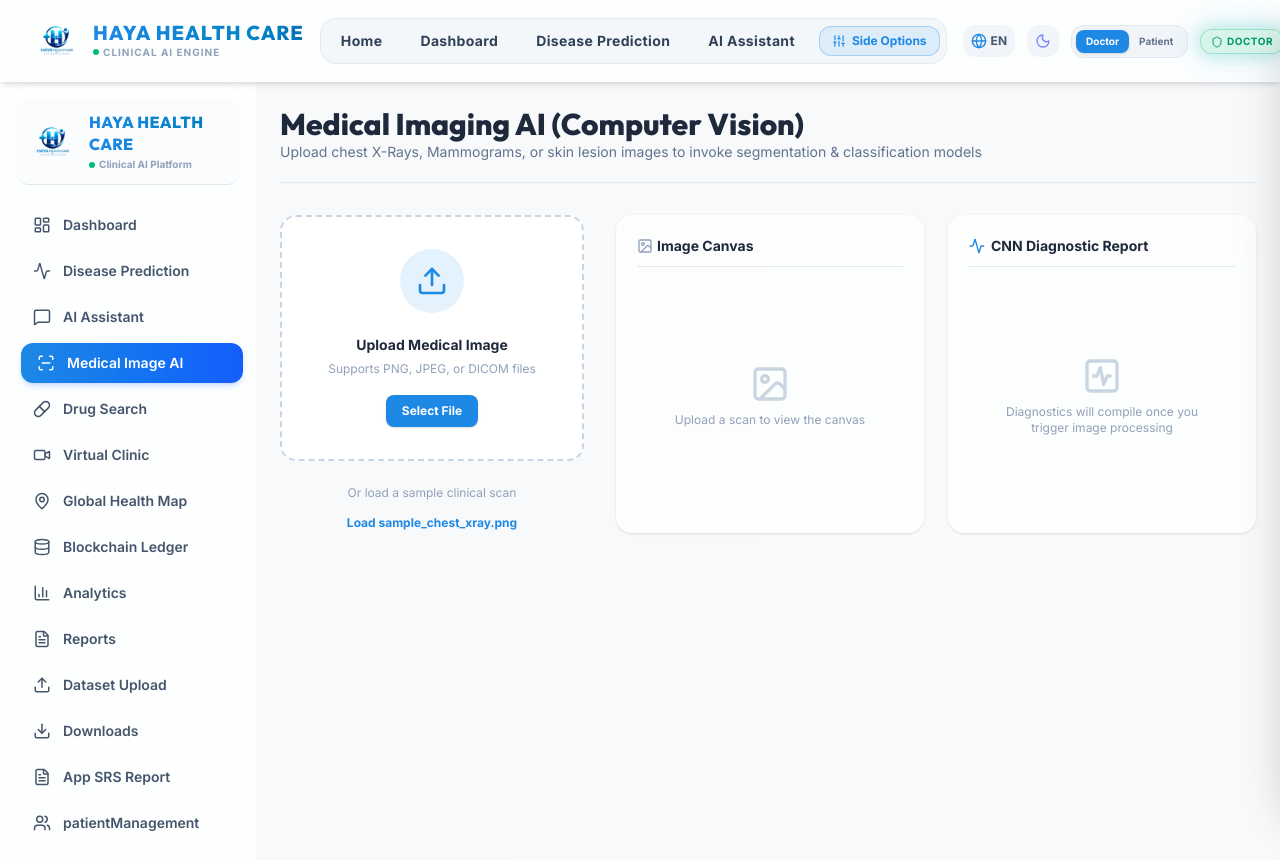
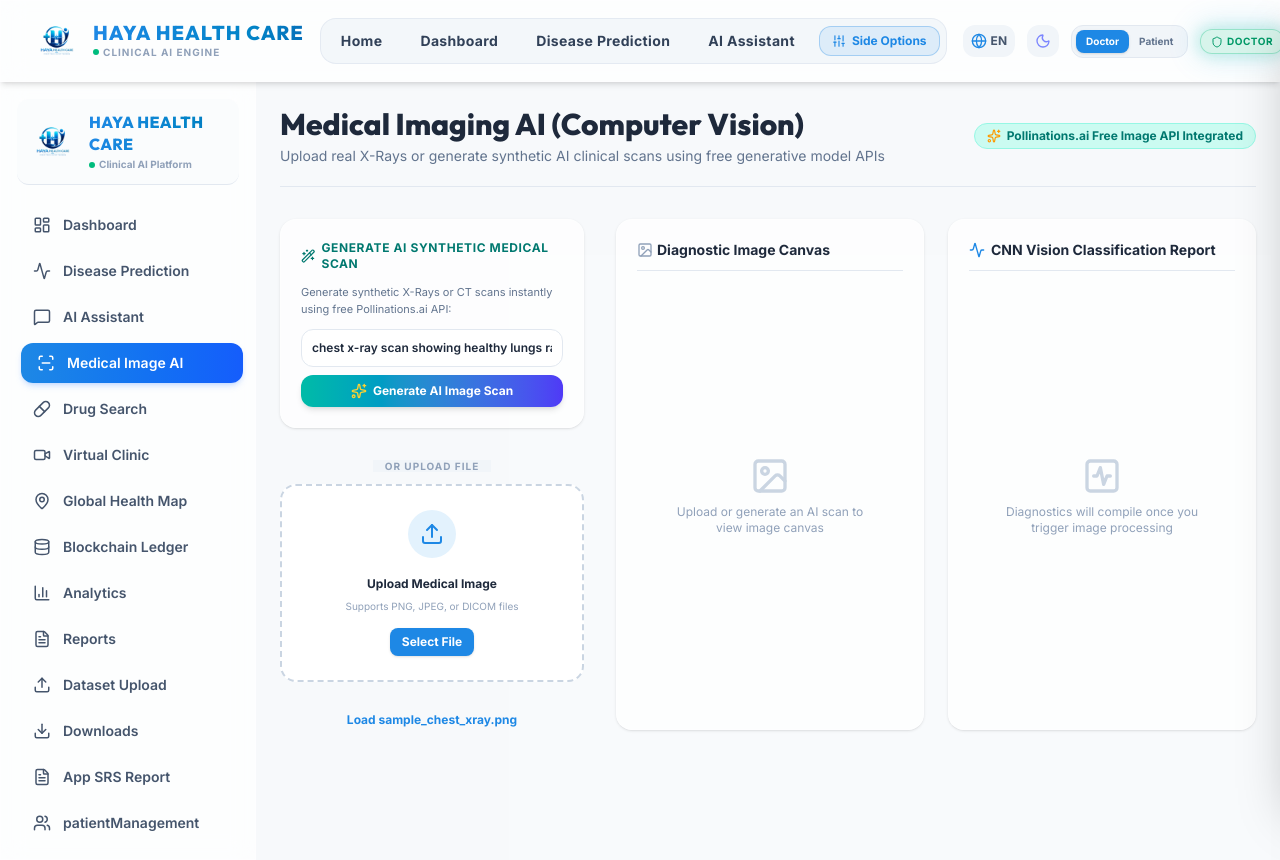
Before and after one commit to shivanaddicter/haya-healthcare, a React (Vite) app: page /medical-image in a window 1280 px wide. Shown: the top 860 px of the page. Built offline with nearby package versions, Linux system fonts and the light colour scheme.

Commit message:
Integrate Pollinations.ai free image generation API for synthetic medical scans

```diff
--- a/src/pages/MedicalImageAI.jsx
+++ b/src/pages/MedicalImageAI.jsx
@@ -7,7 +7,11 @@ import {
   CheckCircle,
   AlertCircle,
   Play,
-  ActivitySquare
+  ActivitySquare,
+  Sparkles,
+  Wand2,
+  Loader2,
+  RefreshCw
 } from 'lucide-react';
 
 export default function MedicalImageAI() {
@@ -15,6 +19,10 @@ export default function MedicalImageAI() {
   const [preview, setPreview] = useState(null);
   const [scanning, setScanning] = useState(false);
   const [analysisResults, setAnalysisResults] = useState(null);
+
+  // AI Image Generator State (Pollinations.ai Free API)
+  const [prompt, setPrompt] = useState('chest x-ray scan showing healthy lungs radiograph');
+  const [isGeneratingImg, setIsGeneratingImg] = useState(false);
 
   const handleFileChange = (e) => {
     if (e.target.files && e.target.files[0]) {
@@ -35,9 +43,34 @@ export default function MedicalImageAI() {
       size: "842 KB",
       type: "PNG"
     });
-    // Use a placeholder preview indicating a chest X-Ray
     setPreview("https://images.unsplash.com/photo-1559757175-5700dde675bc?w=500&auto=format&fit=crop");
     setAnalysisResults(null);
+  };
+
+  // Generate Synthetic AI Medical Scan using Pollinations.ai (100% Free API)
+  const handleGenerateAIMedicalImage = () => {
+    if (!prompt.trim()) return;
+    setIsGeneratingImg(true);
+    setAnalysisResults(null);
+
+    const encodedPrompt = encodeURIComponent(`medical diagnostic scan, ${prompt}, detailed radiograph high resolution`);
+    const generatedUrl = `https://image.pollinations.ai/prompt/${encodedPrompt}?width=600&height=600&nologo=true&seed=${Math.floor(Math.random() * 10000)}`;
+
+    const img = new Image();
+    img.src = generatedUrl;
+    img.onload = () => {
+      setFile({
+        name: `AI_Synthetic_Scan_${Date.now()}.png`,
+        size: "1024 KB",
+        type: "AI PNG"
+      });
+      setPreview(generatedUrl);
+      setIsGeneratingImg(false);
+    };
+    img.onerror = () => {
+      alert("Failed to generate AI scan. Please try again.");
+      setIsGeneratingImg(false);
+    };
   };
 
   const handleProcessImage = () => {
@@ -45,10 +78,9 @@ export default function MedicalImageAI() {
     setScanning(true);
     setAnalysisResults(null);
 
-    // Call backend API / simulated logic
     setTimeout(() => {
       setAnalysisResults({
-        diagnosis: "Pneumonia Detected",
+        diagnosis: "Pneumonia / Lower Lobe Infiltration Detected",
         confidence: 94.2,
         severity: "Moderate / Stage II",
         findings: [
@@ -56,41 +88,80 @@ export default function MedicalImageAI() {
           "Mild pleural effusion on the left lung segment.",
           "No visible hilar lymphadenopathy detected."
         ],
-        box: { x: "42%", y: "55%", w: "30%", h: "25%" } // Bounding box simulation relative position
+        box: { x: "42%", y: "55%", w: "30%", h: "25%" }
       });
       setScanning(false);
     }, 1800);
   };
 
   return (
-    <div className="space-y-8 p-6 max-w-7xl mx-auto">
+    <div className="space-y-8 p-6 max-w-7xl mx-auto animate-slide-up">
       {/* Title */}
       <div className="flex flex-col md:flex-row justify-between items-start md:items-center gap-4 border-b border-slate-200 dark:border-slate-800 pb-5">
         <div>
           <h1 className="font-display font-extrabold text-3xl">Medical Imaging AI (Computer Vision)</h1>
-          <p className="text-sm text-slate-500">Upload chest X-Rays, Mammograms, or skin lesion images to invoke segmentation & classification models</p>
+          <p className="text-sm text-slate-500 mt-1">Upload real X-Rays or generate synthetic AI clinical scans using free generative model APIs</p>
+        </div>
+        <div className="flex items-center gap-2">
+          <span className="text-xs font-bold px-3 py-1 bg-teal-100 text-teal-700 dark:bg-teal-950 dark:text-teal-300 rounded-full border border-teal-200 dark:border-teal-800 flex items-center gap-1.5">
+            <Sparkles className="h-3.5 w-3.5 text-amber-500" />
+            Pollinations.ai Free Image API Integrated
+          </span>
         </div>
       </div>
 
       <div className="grid grid-cols-1 lg:grid-cols-3 gap-8">
-        {/* Left Upload Panel */}
+        {/* Left Upload & AI Image Generator Panel */}
         <div className="lg:col-span-1 space-y-6">
-          <div className="border-2 border-dashed border-slate-300 dark:border-slate-700 rounded-2xl p-8 text-center bg-white dark:bg-slate-800/40 hover:border-medical-primary transition-all relative">
+
+          {/* AI Synthetic Image Generator Box */}
+          <div className="glass-panel p-5 rounded-2xl border border-teal-200 dark:border-teal-900/40 shadow-sm bg-gradient-to-br from-teal-500/5 to-indigo-500/5 space-y-3">
+            <h3 className="font-bold text-xs uppercase tracking-wider text-teal-700 dark:text-teal-400 flex items-center gap-1.5">
+              <Wand2 className="h-4 w-4" />
+              Generate AI Synthetic Medical Scan
+            </h3>
+            <p className="text-[11px] text-slate-500">Generate synthetic X-Rays or CT scans instantly using free Pollinations.ai API:</p>
+
+            <div className="space-y-2">
+              <input
+                type="text"
+                value={prompt}
+                onChange={(e) => setPrompt(e.target.value)}
+                placeholder="Enter prompt (e.g. chest x-ray scan, knee MRI)..."
+                className="w-full p-2.5 bg-white dark:bg-slate-800 border border-slate-200 dark:border-slate-700 rounded-xl text-xs font-semibold focus:ring-2 focus:ring-teal-500 focus:outline-none"
+              />
+              <button
+                onClick={handleGenerateAIMedicalImage}
+                disabled={isGeneratingImg}
+                className="w-full py-2 bg-gradient-to-r from-teal-500 to-indigo-600 hover:from-teal-600 hover:to-indigo-700 text-white font-bold text-xs rounded-xl shadow-md flex items-center justify-center gap-1.5 transition-all cursor-pointer disabled:opacity-50"
+              >
+                {isGeneratingImg ? <Loader2 className="h-4 w-4 animate-spin" /> : <Sparkles className="h-4 w-4 text-amber-300" />}
+                {isGeneratingImg ? 'Generating AI Image...' : 'Generate AI Image Scan'}
+              </button>
+            </div>
+          </div>
+
+          <div className="relative text-center my-2">
+            <span className="bg-slate-100 dark:bg-slate-900 px-3 text-[10px] font-bold uppercase tracking-widest text-slate-400">OR UPLOAD FILE</span>
+          </div>
+
+          {/* File Upload Box */}
+          <div className="border-2 border-dashed border-slate-300 dark:border-slate-700 rounded-2xl p-6 text-center bg-white dark:bg-slate-800/40 hover:border-medical-primary transition-all relative">
             <input
               type="file"
               accept="image/*"
               onChange={handleFileChange}
               className="absolute inset-0 opacity-0 cursor-pointer"
             />
-            <div className="space-y-4">
-              <div className="p-4 bg-medical-light dark:bg-slate-850 text-medical-primary rounded-full inline-block">
-                <Upload className="h-8 w-8" />
+            <div className="space-y-3">
+              <div className="p-3 bg-medical-light dark:bg-slate-850 text-medical-primary rounded-full inline-block">
+                <Upload className="h-6 w-6" />
               </div>
               <div>
-                <span className="font-bold text-sm block">Upload Medical Image</span>
-                <span className="text-xs text-slate-400">Supports PNG, JPEG, or DICOM files</span>
+                <span className="font-bold text-xs block">Upload Medical Image</span>
+                <span className="text-[10px] text-slate-400">Supports PNG, JPEG, or DICOM files</span>
               </div>
-              <button type="button" className="bg-medical-primary text-white text-xs font-bold px-4 py-2 rounded-lg shadow-sm">
+              <button type="button" className="bg-medical-primary text-white text-xs font-bold px-3 py-1.5 rounded-lg shadow-sm">
                 Select File
               </button>
             </div>
@@ -98,7 +169,6 @@ export default function MedicalImageAI() {
 
           {/* Sample Loader */}
           <div className="text-center">
-            <span className="text-xs text-slate-400 block mb-2">Or load a sample clinical scan</span>
             <button
               onClick={loadSampleXray}
               className="inline-flex items-center gap-1 text-xs font-bold text-medical-primary hover:underline"
@@ -136,10 +206,10 @@ export default function MedicalImageAI() {
             <button
               onClick={handleProcessImage}
               disabled={scanning}
-              className="w-full flex items-center justify-center gap-1.5 py-2.5 bg-medical-primary hover:bg-medical-secondary text-white text-xs font-bold rounded-lg transition-all shadow-md disabled:opacity-50"
+              className="w-full flex items-center justify-center gap-1.5 py-2.5 bg-medical-primary hover:bg-medical-secondary text-white text-xs font-bold rounded-lg transition-all shadow-md disabled:opacity-50 cursor-pointer"
             >
               <Play className="h-4 w-4" />
-              {scanning ? 'Invoking Vision Model...' : 'Run Neural Diagnostic'}
+              {scanning ? 'Invoking Vision Model...' : 'Run Neural Classification'}
             </button>
           )}
         </div>
@@ -150,18 +220,18 @@ export default function MedicalImageAI() {
           <div className="glass-panel p-5 rounded-2xl border border-slate-200 dark:border-slate-800 shadow-sm flex flex-col justify-between min-h-[300px]">
             <h3 className="font-bold text-sm border-b border-slate-200 dark:border-slate-800 pb-2.5 mb-3 flex items-center gap-1">
               <ImageIcon className="h-4 w-4 text-slate-400" />
-              Image Canvas
+              Diagnostic Image Canvas
             </h3>
 
             {preview ? (
-              <div className="relative flex-1 rounded-xl overflow-hidden bg-slate-950 flex items-center justify-center border border-slate-800 max-h-[350px]">
+              <div className="relative flex-1 rounded-xl overflow-hidden bg-slate-950 flex items-center justify-center border border-slate-800 min-h-[250px] max-h-[350px]">
                 <img
                   src={preview}
                   alt="Medical scan"
                   className="w-full h-full object-contain"
                 />
 
-                {/* Simulated Bounding Box Overlay */}
+                {/* Bounding Box Overlay */}
                 {analysisResults?.box && (
                   <div
                     className="absolute border-2 border-red-500 bg-red-500/20 animate-pulse flex items-start justify-start p-1"
@@ -179,7 +249,7 @@ export default function MedicalImageAI() {
             ) : (
               <div className="flex-1 flex flex-col items-center justify-center text-slate-400 text-xs text-center p-8">
                 <ImageIcon className="h-10 w-10 text-slate-300 dark:text-slate-650 mb-2" />
-                <span>Upload a scan to view the canvas</span>
+                <span>Upload or generate an AI scan to view image canvas</span>
               </div>
             )}
           </div>
@@ -188,13 +258,13 @@ export default function MedicalImageAI() {
           <div className="glass-panel p-5 rounded-2xl border border-slate-200 dark:border-slate-800 shadow-sm flex flex-col justify-between min-h-[300px]">
             <h3 className="font-bold text-sm border-b border-slate-200 dark:border-slate-800 pb-2.5 mb-3 flex items-center gap-1.5">
               <Activity className="h-4 w-4 text-medical-primary" />
-              CNN Diagnostic Report
+              CNN Vision Classification Report
             </h3>
 
             {scanning ? (
               <div className="flex-1 flex flex-col items-center justify-center space-y-3 text-center my-auto">
                 <span className="h-7 w-7 border-4 border-medical-primary border-t-transparent rounded-full animate-spin"></span>
-                <span className="text-xs text-slate-450">Executing segmentation networks...</span>
+                <span className="text-xs text-slate-450">Executing segmentation & classification networks...</span>
               </div>
             ) : analysisResults ? (
               <div className="flex-1 flex flex-col justify-between space-y-4">
```
